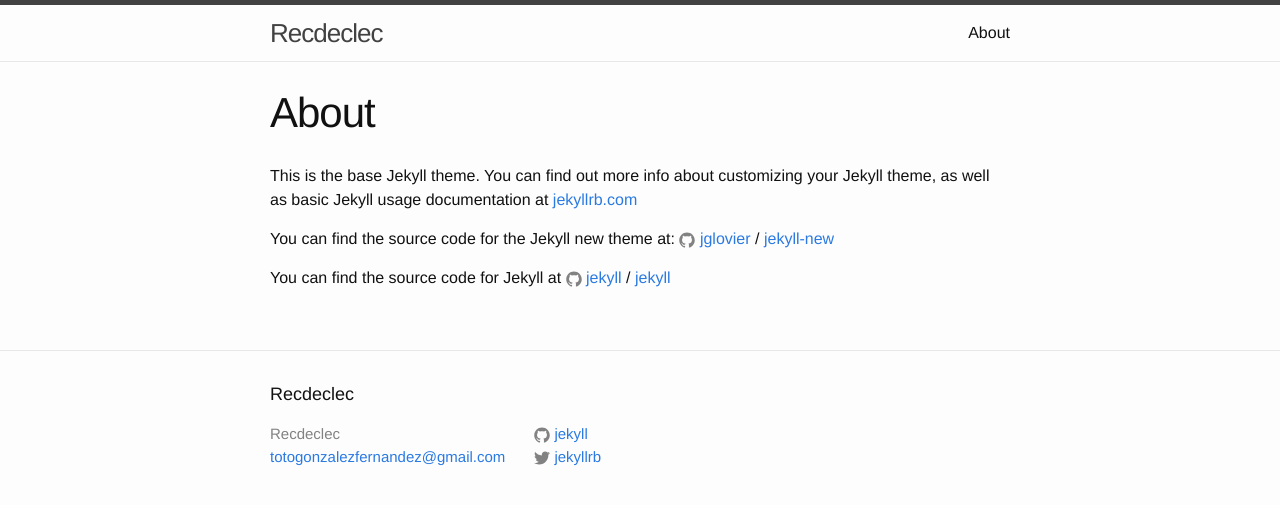
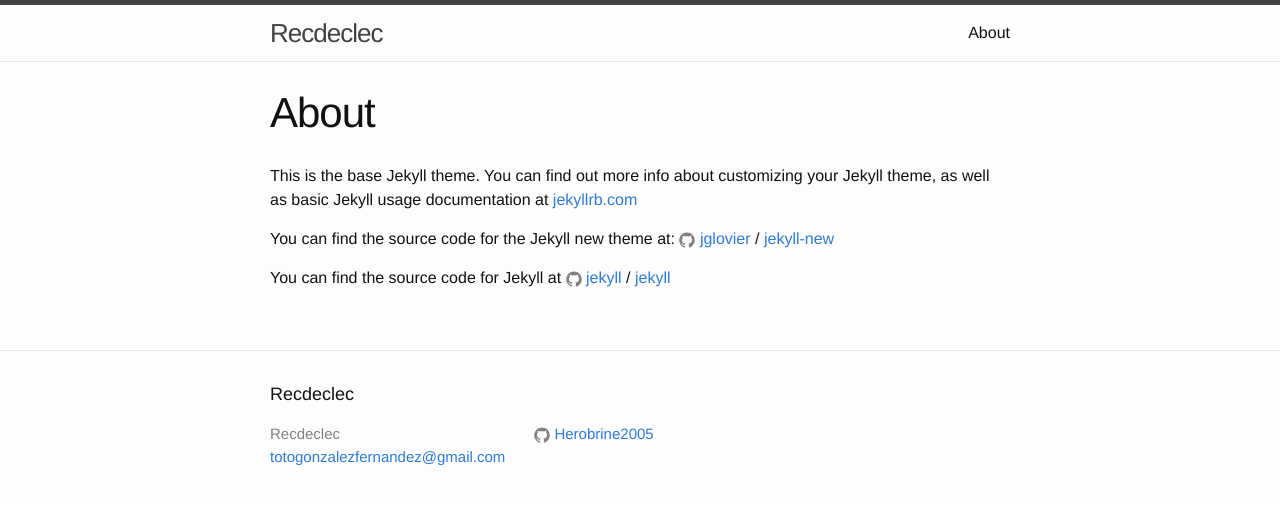
Before and after one commit to RGFTheCoder/Herobrine2005.github.io, a Jekyll site: the page built from about.md, in a window 1280 px wide. Shown: the top 505 px of the page. Built offline with Jekyll 4.4.1, drawn with Linux system fonts in a browser that asks for light colours.

Commit message:
Update _config.yml

```diff
--- a/_config.yml
+++ b/_config.yml
@@ -11,8 +11,7 @@
 description: > #"codecademy website"
 baseurl: "" # the subpath of your site, e.g. /blog
 url: "http://yourdomain.com" # the base hostname & protocol for your site
-twitter_username: jekyllrb
-github_username:  jekyll
+github_username:  Herobrine2005
 
 # Build settings
 markdown: kramdown
```
